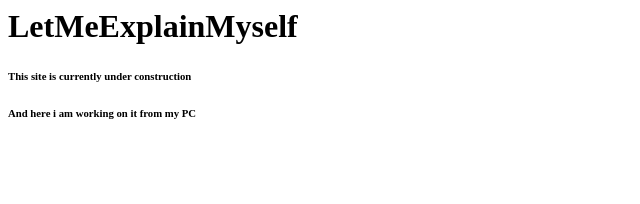
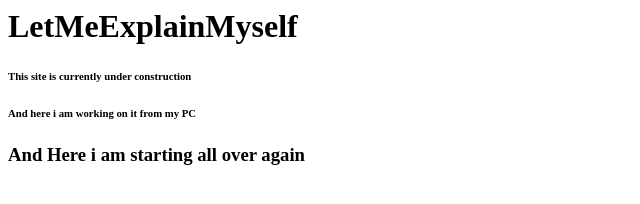
Before and after one commit to mrJudyAbraham/LetMeExplainMyself, a plain HTML site: page index.html in a window 1280 px wide. Shown: the whole page, without its empty margins (0-640 px from the left). Drawn offline with Linux system fonts and the light colour scheme.

Commit message:
started everything back again

```diff
--- a/index.html
+++ b/index.html
@@ -2,4 +2,5 @@
 <h1>LetMeExplainMyself</h1>
   <h6>This site is currently under construction</h6>
 	<h6>And here i am working on it from my PC</h6>
+  <h3>And Here i am starting all over again</h3>
 </html>
```
